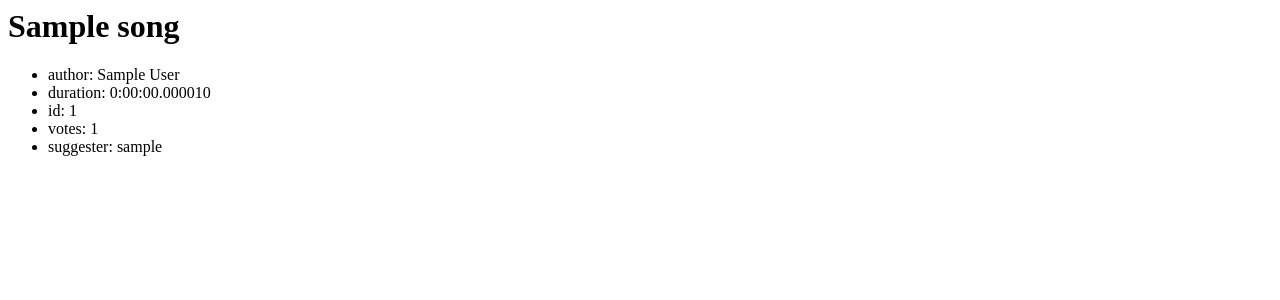
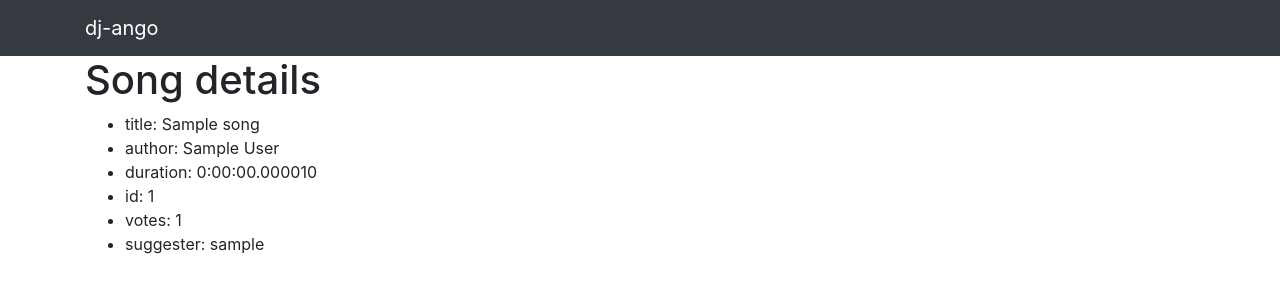
Before and after one commit to haltode/dj-ango, a Django app: page /dj/song/1/ in a window 1280 px wide. Shown: the top 300 px of the page. Run offline with Django 3.2, Linux system fonts and the light colour scheme; tables that the repository leaves empty hold one stand-in row (values such as "Sample post"); some libraries are stand-ins or nearby versions.

Commit message:
templates: start work on front design
Basic design with navigation menu using Bootstrap 4.

```diff
--- /dev/null
+++ b/dj/templates/dj/base.html
@@ -0,0 +1,26 @@
+<!doctype html>
+<html lang="en">
+    <head>
+        <!-- Required meta tags -->
+        <meta charset="utf-8">
+        <meta name="viewport" content="width=device-width, initial-scale=1, shrink-to-fit=no">
+
+        <!-- Bootstrap CSS -->
+        <link rel="stylesheet" href="https://stackpath.bootstrapcdn.com/bootstrap/4.3.1/css/bootstrap.min.css">
+
+        <title>dj-ango</title>
+        {% include 'dj/navbar.html' %}
+    </head>
+
+    <body>
+        <div class="container">
+            <h1>{% block title %}{% endblock %}</h1>
+            {% block content %}{% endblock %}
+        </div>
+
+        <!-- jQuery -->
+        <script src="https://code.jquery.com/jquery-latest.js"></script>
+        <!-- Bootstrap JS -->
+        <script src="https://stackpath.bootstrapcdn.com/bootstrap/4.3.1/js/bootstrap.min.js"></script>
+    </body>
+</html>
--- /dev/null
+++ b/dj/templates/dj/navbar.html
@@ -0,0 +1,27 @@
+<nav class="navbar navbar-expand-md navbar-dark bg-dark">
+    <div class="container">
+        <a class="navbar-brand" href="{% url 'dj:queue' %}">dj-ango</a>
+        <button class="navbar-toggler" type="button" data-toggle="collapse" data-target="#mainMenu" aria-controls="mainMenu" aria-expanded="false" aria-label="Toggle navigation">
+            <span class="navbar-toggler-icon"></span>
+        </button>
+
+        {% if user.is_authenticated %}
+        <div class="collapse navbar-collapse" id="mainMenu">
+            <ul class="navbar-nav mr-auto">
+                <li class="nav-item"><a class="nav-link" href="{% url 'dj:queue' %}">Vote</a></li>
+                <li class="nav-item"><a class="nav-link" href="#">My songs</a></li>
+                {% if user.is_staff %}
+                <li class="nav-item dropdown">
+                    <a class="nav-link dropdown-toggle" href="#" id="adminMenu" data-toggle="dropdown" aria-haspopup="true" aria-expanded="false">Admin</a>
+                    <div class="dropdown-menu" aria-labelledby="adminMenu">
+                        <a class="dropdown-item" href="{% url 'admin:index' %}">Django panel</a>
+                        <a class="dropdown-item" href="#">Skip song</a>
+                    </div>
+                </li>
+                {% endif %}
+            </ul>
+            <span class="navbar-text">{{ user.username }}</span><a href="{% url 'logout' %}">logout</a>
+        </div>
+        {% endif %}
+    </div>
+</nav>
--- a/dj/templates/dj/queue.html
+++ b/dj/templates/dj/queue.html
@@ -1,3 +1,8 @@
+{% extends 'dj/base.html' %}
+
+{% block title %}Queue{% endblock %}
+
+{% block content %}
 {% if songs %}
 <ul>
     {% for song in songs %}
@@ -9,3 +14,4 @@
 {% else %}
 <p>No songs are available.</p>
 {% endif %}
+{% endblock %}
--- a/dj/templates/dj/song.html
+++ b/dj/templates/dj/song.html
@@ -1,9 +1,14 @@
-<h1>{{ song.title }}</h1>
+{% extends 'dj/base.html' %}
 
+{% block title %}Song details{% endblock %}
+
+{% block content %}
 <ul>
+    <li>title: {{ song.title}}</li>
     <li>author: {{ song.author }}</li>
     <li>duration: {{ song.duration }}</li>
     <li>id: {{ song.yt_id }}</li>
     <li>votes: {{ song.get_nb_votes }}</li>
     <li>suggester: {{ song.suggester.username }}</li>
 </ul>
+{% endblock %}
```
